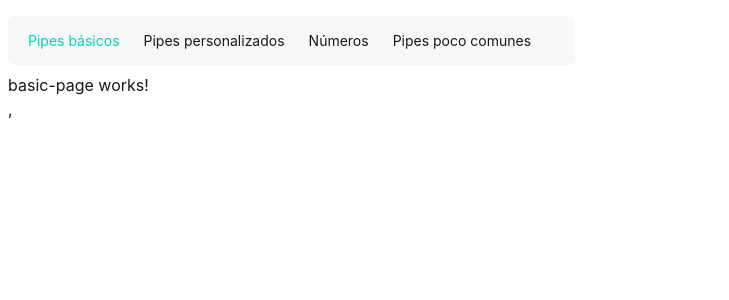
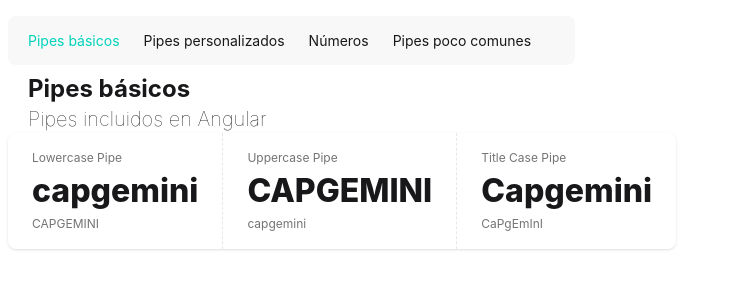
Before and after one commit to cesantaniello/05-pipes-app, an Angular app: page /basic in a window 1280 px wide. Shown: the top 300 px of the page, without its empty margins (0-729 px from the left). Built offline with nearby package versions, Linux system fonts and the light colour scheme.

Commit message:
Create UpperCase, LowerCase and TitleCase pipes

```diff
--- a/src/app/pages/basic-page/basic-page.html
+++ b/src/app/pages/basic-page/basic-page.html
@@ -1 +1,24 @@
-<p>basic-page works!</p>,
+<section class="mx-5">
+  <h1 class="text-2xl font-bold">Pipes básicos</h1>
+  <h3 class="text-xl font-thin">Pipes incluidos en Angular</h3>
+</section>
+
+<div class="stats stats-vertical lg:stats-horizontal shadow">
+  <div class="stat">
+    <div class="stat-title">Lowercase Pipe</div>
+    <div class="stat-value">{{ nameLower() | lowercase }}</div>
+    <div class="stat-desc">{{nameUpper()}}</div>
+  </div>
+
+  <div class="stat">
+    <div class="stat-title">Uppercase Pipe</div>
+    <div class="stat-value">{{ nameUpper() | uppercase }}</div>
+    <div class="stat-desc">{{nameLower()}}</div>
+  </div>
+
+  <div class="stat">
+    <div class="stat-title">Title Case Pipe</div>
+    <div class="stat-value">{{ fullName() | titlecase }}</div>
+    <div class="stat-desc">{{fullName()}}</div>
+  </div>
+</div>
--- a/src/app/pages/basic-page/basic-page.ts
+++ b/src/app/pages/basic-page/basic-page.ts
@@ -1,8 +1,13 @@
-import { Component } from '@angular/core';
+import { LowerCasePipe, TitleCasePipe, UpperCasePipe } from '@angular/common';
+import { Component, signal } from '@angular/core';
 
 @Component({
   selector: 'app-basic-page',
-  imports: [],
+  imports: [LowerCasePipe, UpperCasePipe, TitleCasePipe],
   templateUrl: './basic-page.html',
 })
-export default class BasicPage {}
+export default class BasicPage {
+  nameLower = signal('capgemini');
+  nameUpper = signal('CAPGEMINI');
+  fullName = signal('CaPgEmInI');
+}
```
